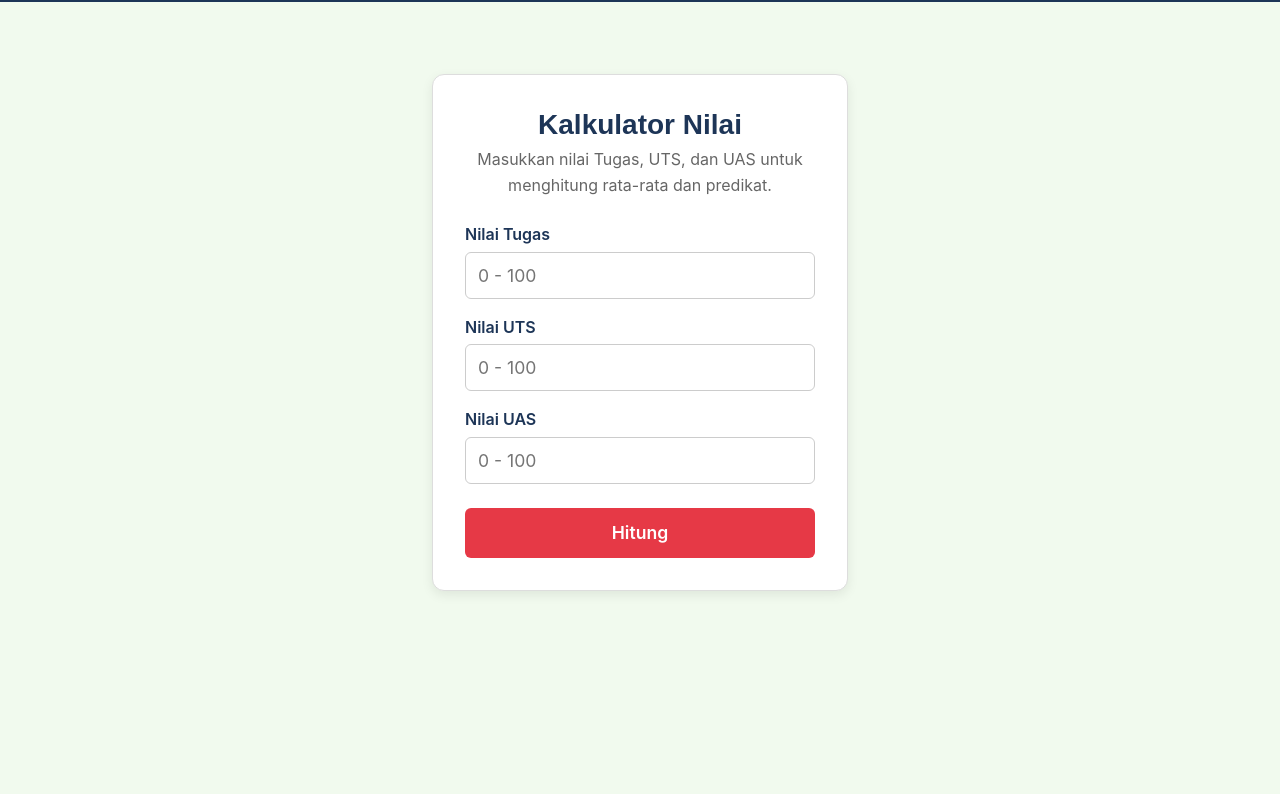
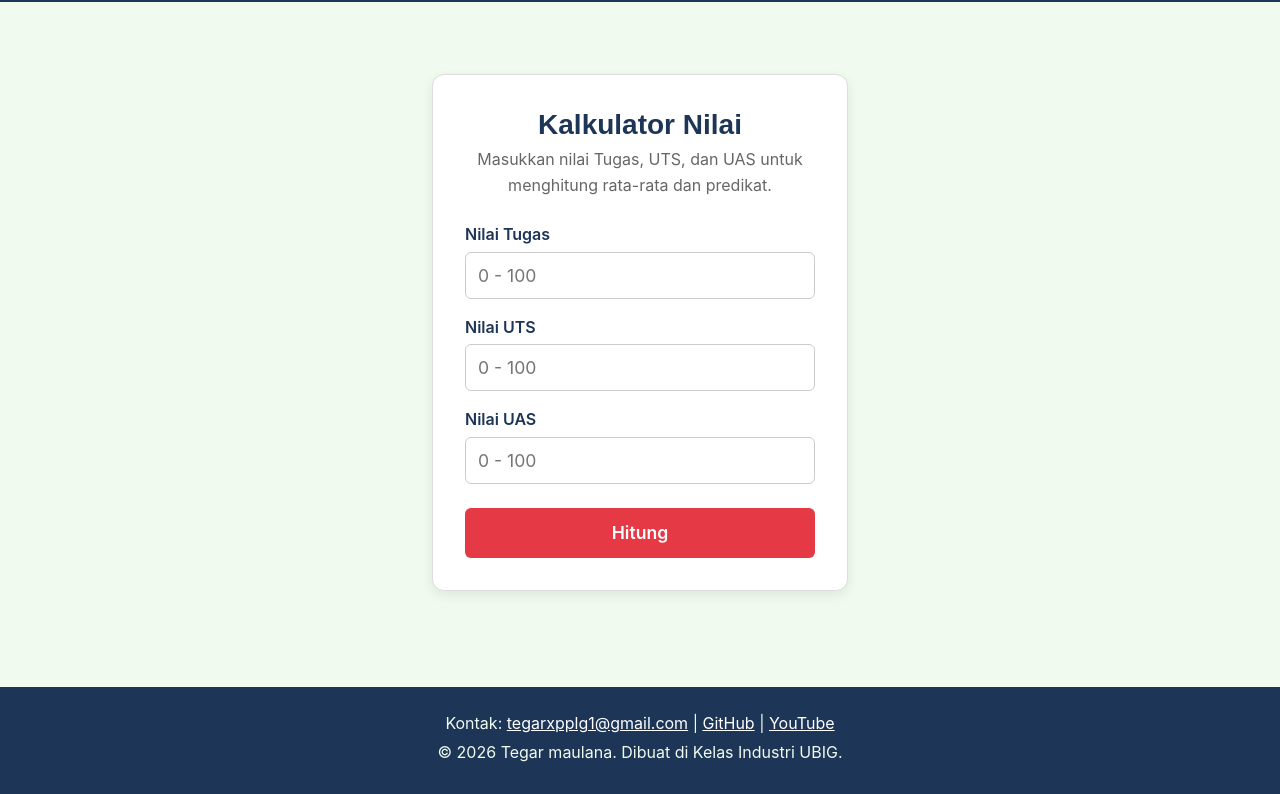
Before and after one commit to T3garGG/TugasHarian-UBIG-Tegar-Maulana-SMKS-Brantas-Karangkates, a plain HTML site: page kalkulator.html in a window 1280 px wide. Shown: the part 72-866 px from the top of the page. Before the commit the page ends 800 px from the top, so only its background shows below. Drawn offline with Linux system fonts and the light colour scheme.

Commit message:
update:New Footer

```diff
--- a/kalkulator.html
+++ b/kalkulator.html
@@ -135,6 +135,15 @@
       </section>
     </div>
   </main>
+   <footer>
+      <p>
+        Kontak:
+        <a href="mailto:tegarxpplg1@gmail.com">tegarxpplg1@gmail.com</a> |
+        <a href="https://github.com/T3garGG" target="_blank">GitHub</a> |
+        <a href="https://youtube.com/@thisgarr" target="_blank">YouTube</a>
+      </p>
+      <p>&copy; 2026 Tegar maulana. Dibuat di Kelas Industri UBIG.</p>
+    </footer>
 
   <script src="Script/script.js" defer></script>
   <script src="Script/kalkulator.js" defer></script>
```
Also changed, not shown: index.html (+1 -1 lines), kontak.html (+1 -1 lines), proyek.html (+2 -2 lines).
